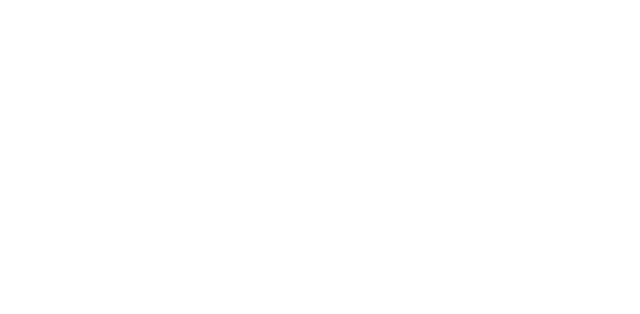
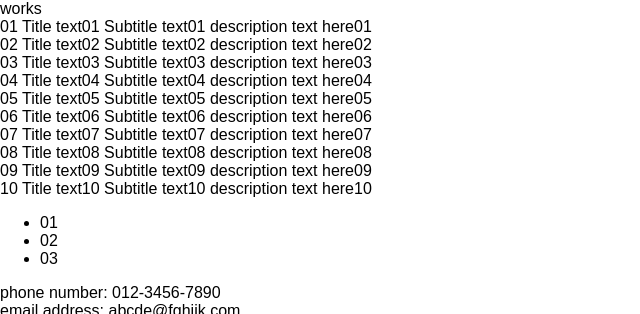
Before and after one commit to Jin-hoKim/CSS_CloneProject10, a website: page index.html in a window 1280 px wide. Shown: the top 314 px of the page, without its empty margins (0-640 px from the left). Drawn offline with Linux system fonts and the light colour scheme.

Commit message:
html done

```diff
--- a/css/styles.css
+++ b/css/styles.css
@@ -1,7 +1,7 @@
 :root {
     --blackColor: rgba(0, 0, 0);
     --greyColor: rgba(0, 0, 0, 0.3);
-    --redColor: rgba(255, 0, 0);
+    --redColor: rgba(255, 22, 18);
 }
 
 * {
--- a/index.html
+++ b/index.html
@@ -11,6 +11,91 @@
 </head>
 
 <body>
+    <section class="main">
+        <div class="main__pagetitle">
+            works
+        </div>
+        <div class="main__item">
+            <span class="item__num">01</span>
+            <span class="item__title">Title text01</span>
+            <span class="item__subtitle">Subtitle text01</span>
+            <span class="item__description">description text here01</span>
+        </div>
+        <div class="main__item">
+            <span class="item__num">02</span>
+            <span class="item__title">Title text02</span>
+            <span class="item__subtitle">Subtitle text02</span>
+            <span class="item__description">description text here02</span>
+        </div>
+        <div class="main__item">
+            <span class="item__num">03</span>
+            <span class="item__title">Title text03</span>
+            <span class="item__subtitle">Subtitle text03</span>
+            <span class="item__description">description text here03</span>
+        </div>
+        <div class="main__item">
+            <span class="item__num">04</span>
+            <span class="item__title">Title text04</span>
+            <span class="item__subtitle">Subtitle text04</span>
+            <span class="item__description">description text here04</span>
+        </div>
+        <div class="main__item">
+            <span class="item__num">05</span>
+            <span class="item__title">Title text05</span>
+            <span class="item__subtitle">Subtitle text05</span>
+            <span class="item__description">description text here05</span>
+        </div>
+        <div class="main__item">
+            <span class="item__num">06</span>
+            <span class="item__title">Title text06</span>
+            <span class="item__subtitle">Subtitle text06</span>
+            <span class="item__description">description text here06</span>
+        </div>
+        <div class="main__item">
+            <span class="item__num">07</span>
+            <span class="item__title">Title text07</span>
+            <span class="item__subtitle">Subtitle text07</span>
+            <span class="item__description">description text here07</span>
+        </div>
+        <div class="main__item">
+            <span class="item__num">08</span>
+            <span class="item__title">Title text08</span>
+            <span class="item__subtitle">Subtitle text08</span>
+            <span class="item__description">description text here08</span>
+        </div>
+        <div class="main__item">
+            <span class="item__num">09</span>
+            <span class="item__title">Title text09</span>
+            <span class="item__subtitle">Subtitle text09</span>
+            <span class="item__description">description text here09</span>
+        </div>
+        <div class="main__item">
+            <span class="item__num">10</span>
+            <span class="item__title">Title text10</span>
+            <span class="item__subtitle">Subtitle text10</span>
+            <span class="item__description">description text here10</span>
+        </div>
+    </section>
+    <section class="footer">
+        <ul class="navigator">
+            <li class="navigator__item">01</li>
+            <li class="navigator__item">02</li>
+            <li class="navigator__item">03</li>
+        </ul>
+        <div class="contactinfo">
+            <div class="contactinfo__item">
+                <span class="item__name">phone number:</span>
+                <span class="item__value">012-3456-7890</span>
+            </div>
+            <div class="contactinfo__item">
+                <span class="item__name">email address:</span>
+                <span class="item__value">abcde@fghijk.com</span>
+            </div>
+        </div>
+        <span class="logo">
+            bam
+        </span>
+    </section>
 </body>
 
 </html>
```
